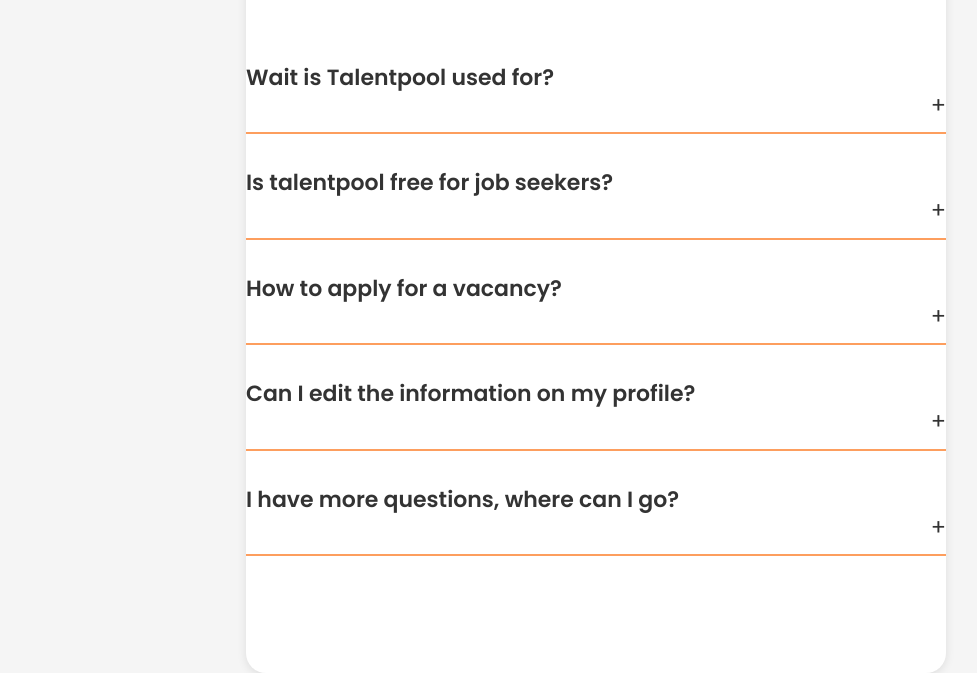
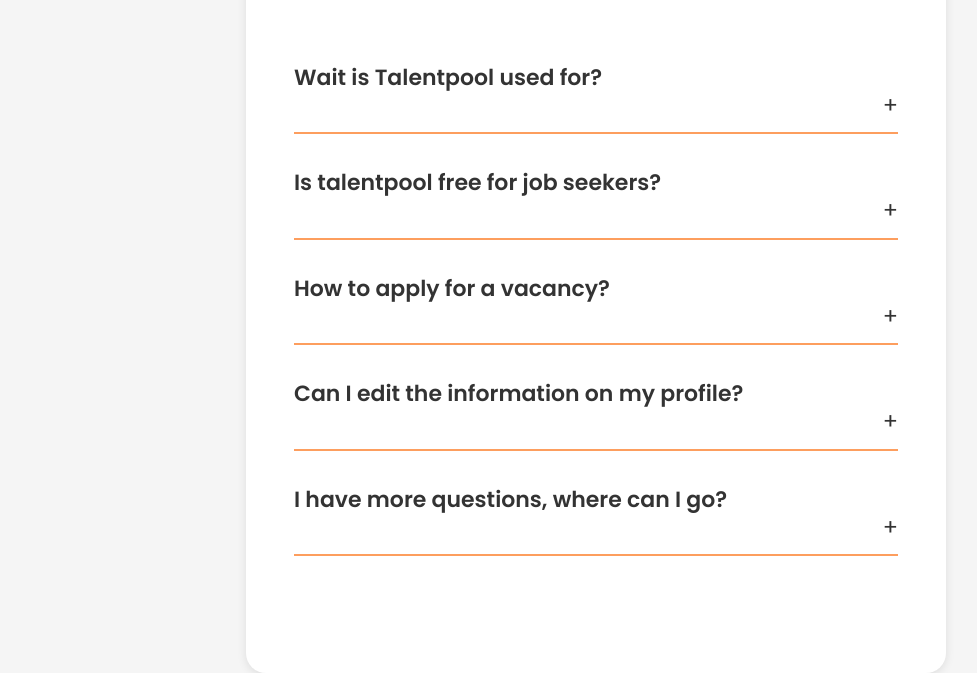
Before and after one commit to sefkk/anka, a plain HTML site: page Talent-Pool/faq.html in a window 1280 px wide. Shown: the part 205-878 px from the top of the page, without its empty margins (44-1021 px from the left). Drawn offline with Linux system fonts and the light colour scheme; no server answers.

Commit message:
Update talent-pool-css.css

```diff
--- a/Talent-Pool/talent-pool-css.css
+++ b/Talent-Pool/talent-pool-css.css
@@ -831,7 +831,7 @@
   background: #fff;
   border-radius: 20px;
   margin: 0 auto;
-  padding: 2rem 3 rem;
+  padding: 0 3rem;
   display: flex;
   flex-direction: column;
   align-items: stretch;
```
